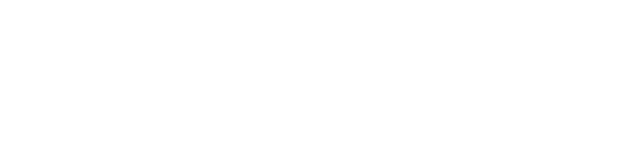
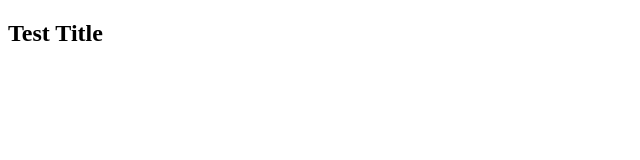
Before and after one commit to comingsoon941019/luver_duck, a plain HTML site: page index.html in a window 1280 px wide. Shown: the whole page, without its empty margins (0-640 px from the left). Drawn offline with Linux system fonts and the light colour scheme.

Commit message:
index tag add

```diff
--- a/index.html
+++ b/index.html
@@ -6,6 +6,8 @@
   <title>Document</title>
 </head>
 <body>
-
+ <section>
+    <h1>Test Title</h1>
+ </section>
 </body>
 </html>
```
